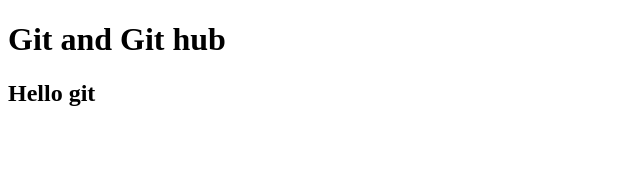
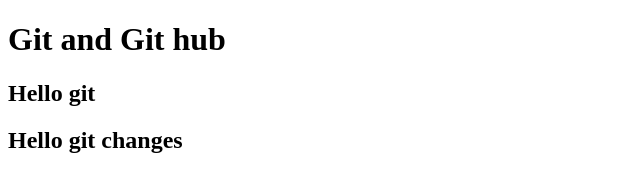
Before and after one commit to BrijeshSingh-dev/Git-Workflow, a plain HTML site: page index.html in a window 1280 px wide. Shown: the whole page, without its empty margins (0-640 px from the left). Drawn offline with Linux system fonts and the light colour scheme.

Commit message:
Changes done

```diff
--- a/index.html
+++ b/index.html
@@ -8,5 +8,6 @@
 <body>
     <h1>Git and Git hub</h1>
     <h2>Hello git</h2>
+    <h2>Hello git changes</h2>
 </body>
 </html>
```
Also changed, not shown: app.js (added).
